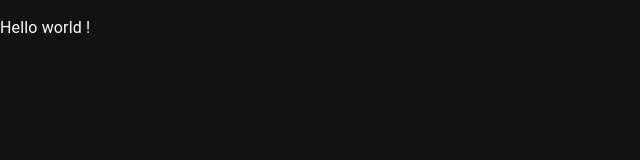
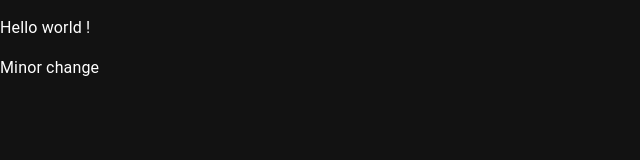
Before and after one commit to dalf2598/frontend-final-project, a React (Vite) app: page / in a window 1280 px wide. Shown: the top 160 px of the page, without its empty margins (0-640 px from the left). Built offline with nearby package versions, Linux system fonts and the light colour scheme.

Commit message:
fix: minor change

```diff
--- a/src/App.tsx
+++ b/src/App.tsx
@@ -5,6 +5,7 @@ function App() {
     <>
       <ThemeProvider>
         <p> Hello world !</p>
+        <p> Minor change</p>
       </ThemeProvider>
     </>
   );
```
